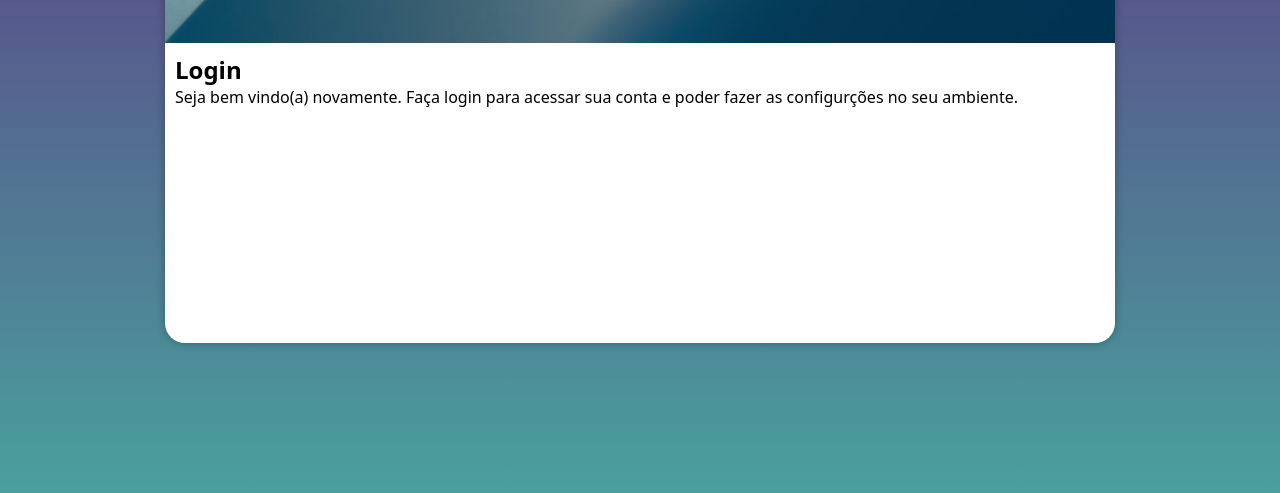
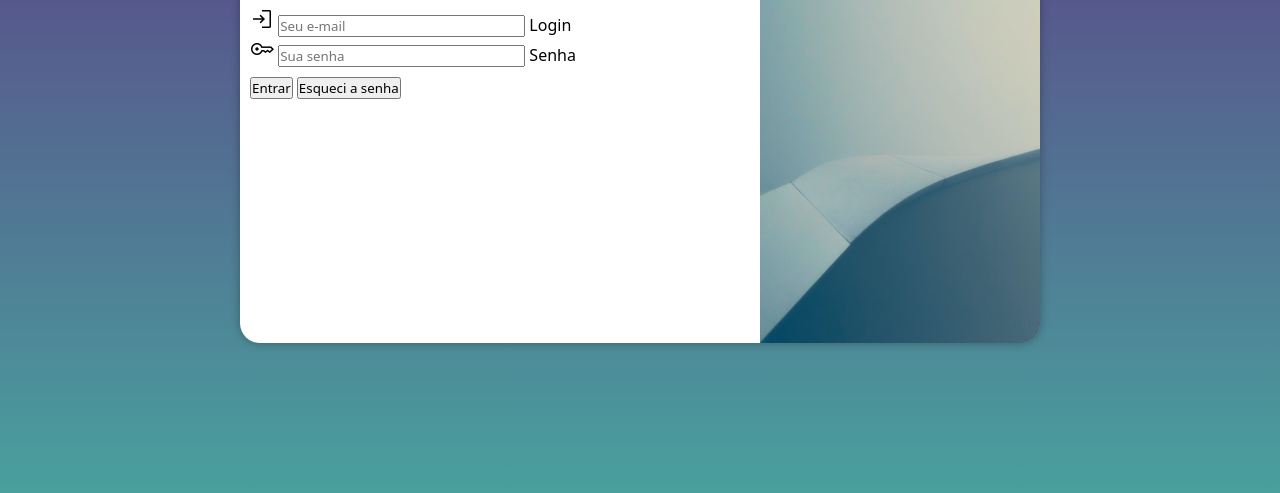
Before and after one commit to raphaelbusquet/projeto-login, a plain HTML site: page index.html in a window 1280 px wide. Shown: the part 307-800 px from the top of the page. Drawn offline with nearby package versions, Linux system fonts and the light colour scheme.

Commit message:
Quase terminando

```diff
--- a/estilos/media-query.css
+++ b/estilos/media-query.css
@@ -35,13 +35,13 @@
     }
 
     section#login > div#imagem {
-        float: left;
+        float: right;
         width: 50%;
         height: 100%;
     }
 
     section#login > div#form {
-        float: right;
+        float: left;
         width: 50%;
     }
 }
@@ -53,7 +53,25 @@
     }
 
     section#login {
-        width: 950px;
+        width: 800px;
     }
 
+    section#login > div#imagem {
+        float: right;
+        width: 35%;
+        height: 100%;
+    }
+
+    section#login > div#form {
+        float: left;
+        width: 50%;
+    }
+
+    div#form > h1 {
+        font-size: 2em;
+    }
+
+    div#form > p {
+        font-size: 1.2em;
+    }
 }
--- a/estilos/style.css
+++ b/estilos/style.css
@@ -23,6 +23,15 @@ body, html {
     height: 100vh;
     width: 100vw;
 }
+
+.material-symbols-outlined {
+  font-variation-settings:
+  'FILL' 0,
+  'wght' 400,
+  'GRAD' 0,
+  'opsz' 48
+}
+
 
 main {
     position: relative;
@@ -58,3 +67,13 @@ section#login > div#form {
     display: block;
     padding: 10px;
 }
+
+div#form > h1 {
+    text-align: center;
+    padding: 10px;
+}
+
+div#form > p {
+    margin-bottom: 10px;
+    font-size: 0.8em;
+}
--- a/index.html
+++ b/index.html
@@ -7,6 +7,7 @@
     <title>Tela de Login</title>
     <link rel="stylesheet" href="estilos/style.css">
     <link rel="stylesheet" href="estilos/media-query.css">
+    <link rel="stylesheet" href="https://fonts.googleapis.com/css2?family=Material+Symbols+Outlined:opsz,wght,FILL,GRAD@20..48,100..700,0..1,-50..200" />
 </head>
 <body>
     <main>
@@ -17,8 +18,23 @@
             <div id="form">
                 <h1>Login</h1>
                 <p>Seja bem vindo(a) novamente. Faça login para acessar sua conta e poder fazer as configurções no seu ambiente.</p>
-                <form action="../Formulários/cadastro.py" method="post">
-
+                <form action="../Formulários/cadastro.py" method="post" autocomplete="on">
+                    <div class="campo">
+                        <span class="material-symbols-outlined">
+                            login
+                            </span>
+                        <input type="email" name="login" id="ilogin" placeholder="Seu e-mail" required style="width: 65%;" autocomplete="email">
+                        <label for="ilogin">Login</label>
+                    </div>
+                    <div class="campo2">
+                        <span class="material-symbols-outlined">
+                            key
+                            </span>
+                        <input type="password" name="senha" id="isenha" placeholder="Sua senha" required autocomplete="current-password" minlength="8" maxlength="8" style="width: 65%;">
+                        <label id="sen" for="isenha">Senha</label>
+                    </div>
+                    <input type="submit" value="Entrar" style="margin-top: 10px;">
+                    <button style="margin-top: 10px;">Esqueci a senha</button>
                 </form>
             </div>
         </section>
```
